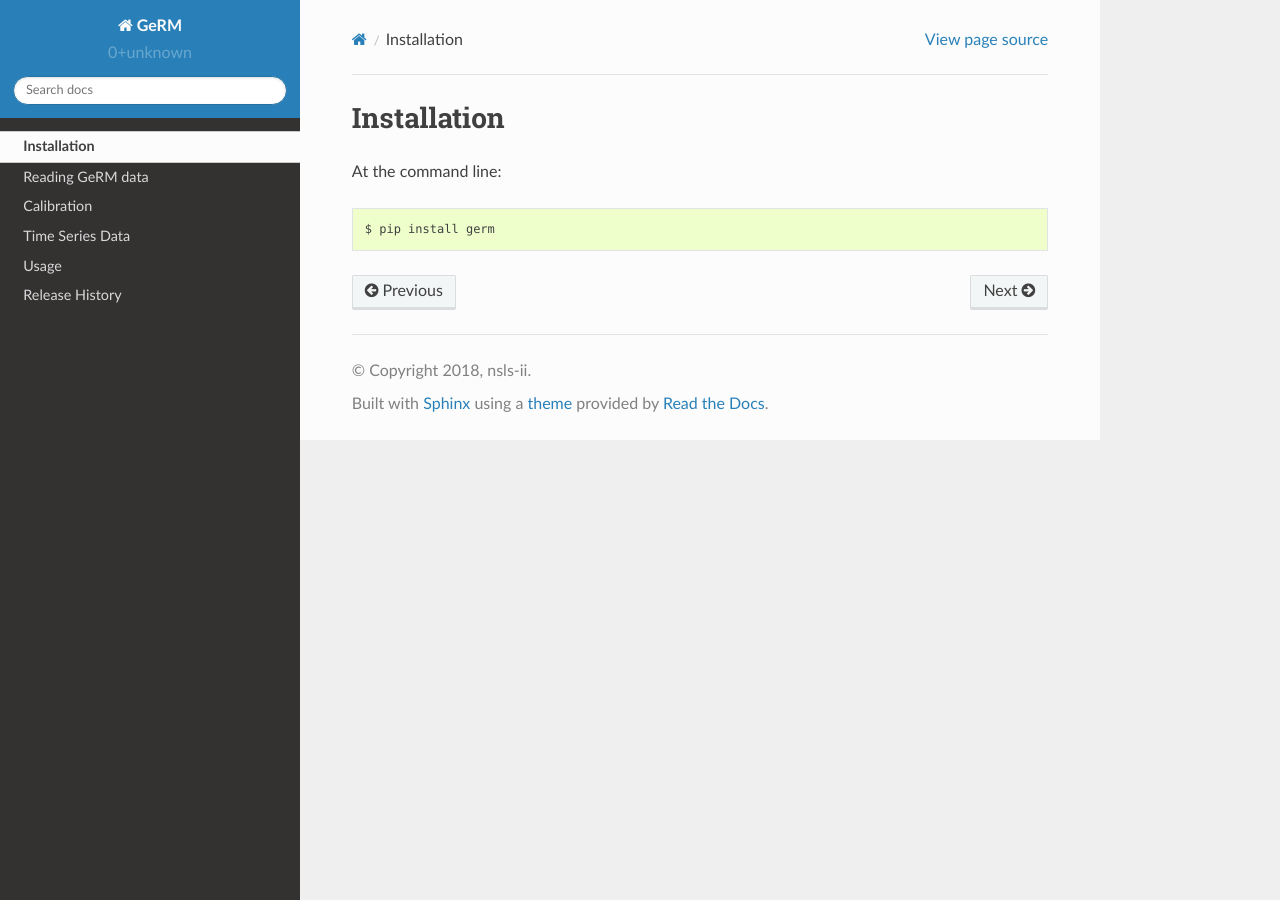
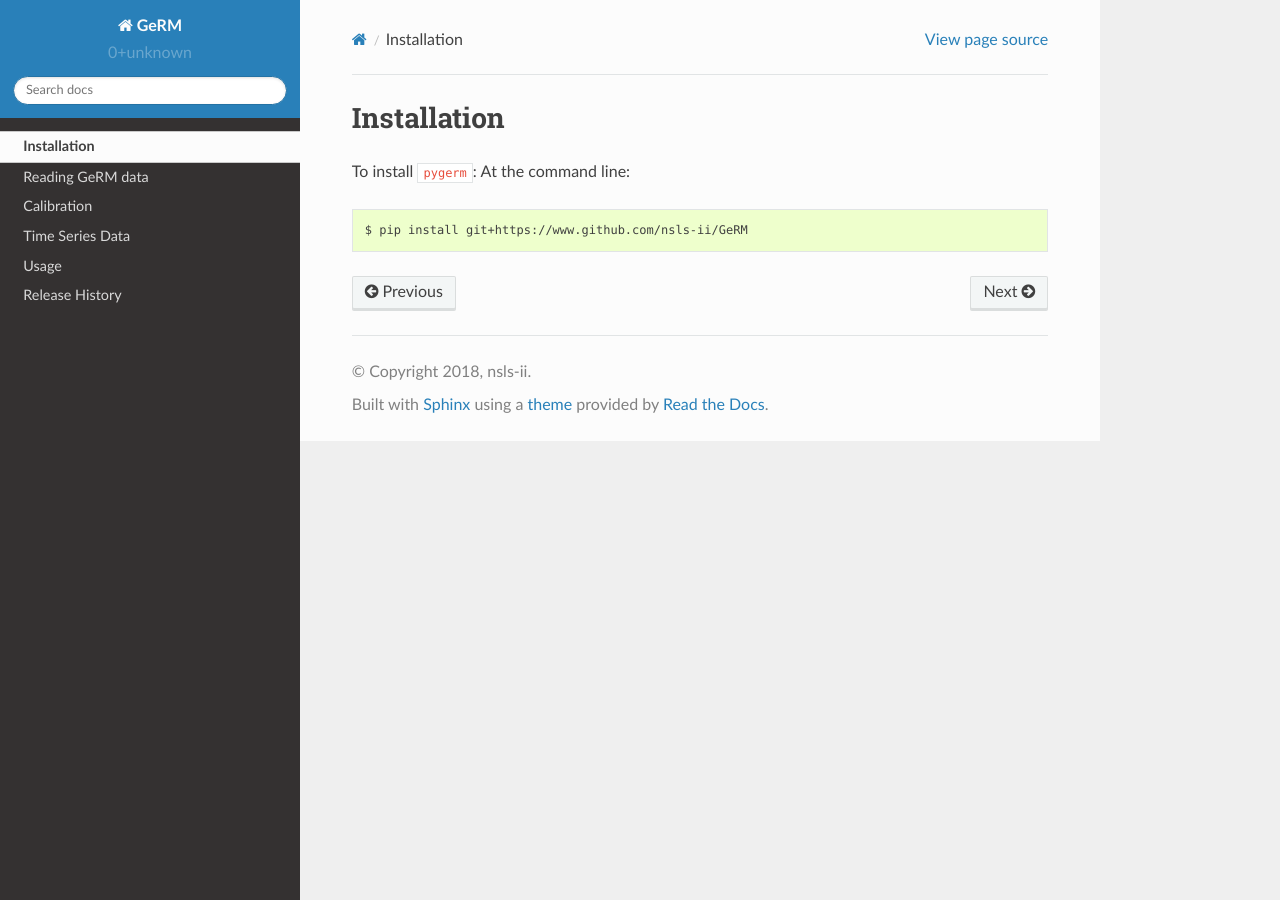
Before and after one commit to NSLS-II/GeRM, a Sphinx documentation site: the page built from docs/source/installation.rst, in a window 1280 px wide. Built offline with Sphinx 7.4.7 and the Read the Docs theme 2.0.0, drawn with Linux system fonts in a browser that asks for light colours.

Commit message:
fix install doc

```diff
--- a/docs/source/installation.rst
+++ b/docs/source/installation.rst
@@ -2,6 +2,7 @@
 Installation
 ============
 
+To install ``pygerm``:
 At the command line::
 
-    $ pip install germ
+    $ pip install git+https://www.github.com/nsls-ii/GeRM
```
